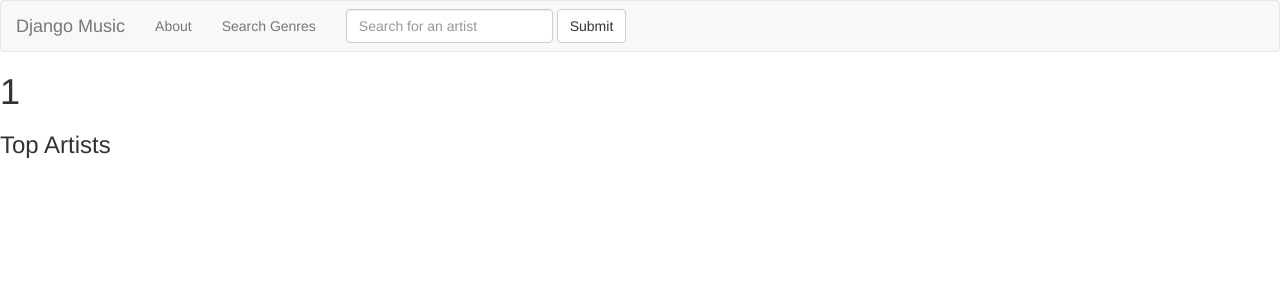
After one commit to caWhite/SoundBit, a Django app: page /genre/1/ in a window 1280 px wide. The commit adds this page. Shown: the top 300 px of the page. Run offline with Django 3.2, Linux system fonts and the light colour scheme; data that the repository does not hold is empty; some libraries are stand-ins or nearby versions.

Commit message:
url /artist/ now takes echonest id integer, keys + genres moved to variables.py, CSS + template inheritence

```diff
--- a/music/urls.py
+++ b/music/urls.py
@@ -2,6 +2,9 @@ from django.conf.urls import url, patterns, include
 
 urlpatterns = patterns('music.views',
 	url(r'^$', 'index', name = 'index'),
-	url(r'^search$', 'search', name = 'search'),
-	url(r'^artist/(?P<name>.+)', 'artist', name = 'artist'),
+	url(r'^search/$', 'search', name = 'search'),
+	url(r'^artist/(?P<artist_id>.+)$', 'artist', name = 'artist'),
+	url(r'^artist/', 'artist', name = 'artist'),
+	url(r'^genre/(?P<genre>.+)/', 'genre', name = 'genre'),
+	url(r'^genre/$','genre', name = 'genre')
 	)
--- a/music/views.py
+++ b/music/views.py
@@ -1,74 +1,194 @@
 from django.shortcuts import render, render_to_response, redirect
 from django.http import HttpResponse
+#from django.utils.http imnport urlencode --- don't need?
 import requests, json
+from variables import ECHO_API_KEY, genres
 # Create your views here.
 
-ECHO_API_KEY = 'VRATZ6WBCFTG00HZA'
+#ECHO_API_KEY = 'VRATZ6WBCFTG00HZA'
+SEVEN_DIGITAL_CONSUMER = '7dsmbgsr26pt'
+SEVEN_DIGITAL_SECRET = '4r4zkx5598dragxm'
 
 def index(request):
 	return render_to_response('index.html')
 
-def register(request):
-	pass
-
-def login(request):
-	pass
-
 def search(request):
-	context = {}
-	if request.method == 'POST':
-		artist = request.POST.get('search')
-
-		context['artist'] = artist
-		context['similar'] = get_similar(artist)
-		context['bio'] = get_bio(artist)
-
-		return redirect('artist', name=artist)
+	if request.method == "GET":
+		artist = request.GET.get("name")
+		if artist:
+			return redirect("artist", artist_id=get_id(artist))
+		else:
+			return render(request, "search.html")
+	else:
+		if not request.POST.get('name'):
+			return render(request, "search.html", {'error': "No artist's name entered!"})
+		else:
+			artist = request.POST['name']
+			return redirect("artist", artist_id=get_id(artist))
 
 
+def artist(request, artist_id = None):
+	if not artist_id or artist_id == 'None':
+		return redirect("search")
 	else:
-		return render(request, 'search.html')
+		context = dict(
+			artist_name = get_name(artist_id),
+			bio = get_bio(artist_id),
+			similar = get_similar(artist_id),
+			)
+		print get_id(get_name(artist_id),'id:7digital-US')
+		return render(request,"bio.html", context)
 
-def artist(request, name):
-		artist_id = get_id(name)
-		context = dict(
-		artist=name.replace('-',' '),
-		similar=get_similar(artist_id),
-		bio=get_bio(artist_id),
-		)
-		print get_bio(artist_id)
-		return render(request, 'bio.html', context)
+def get_name(artist_id):
+	url = 'http://developer.echonest.com/api/v4/song/search'
+	params = dict(
+	api_key= ECHO_API_KEY,
+	artist_id=  artist_id,
+	results = 1,
+	)
+	r = requests.get(url=url, params=params)
+	try:
+		return r.json()['response']['songs'][0]['artist_name']
+	except KeyError:
+		return None
 
-def get_id(artist):
+def top_songs(artist_id, limit = 5, sort = 'song_hotttnesss-desc'):
+	url = 'http://developer.echonest.com/api/v4/song/search'
+
+	params = dict(
+	api_key= ECHO_API_KEY,
+	artist_id=  artist_id,
+	results= limit,
+	bucket = ['tracks', 'id:spotify']
+	)
+	r = requests.get(url=url, params=params)
+	#return [s['artist_foreign_ids']]
+
+#Returns echonest ID for given artist parameter, takes optional namespace parameter to return id in the given namespace
+def get_id(artist, namespace = None):
 	url = 'http://developer.echonest.com/api/v4/artist/search'
-	params = dict(
+	if namespace:
+		params = dict(
 		api_key= ECHO_API_KEY,
 		name= artist,
 		results= 1,
+		bucket = namespace
 		)
-	r = requests.get(url=url, params=params)
-	data = json.loads(r.text)
-	return data['response']['artists'][0].get('id')
+		r = requests.get(url=url, params=params)
+		print r.url
+		try:
+			return r.json()['response']['artists'][0]['foreign_ids'][0]['foreign_id']
+		except IndexError:
+			return None
+	else:
+		params = dict(
+			api_key= ECHO_API_KEY,
+			name= artist,
+			results= 1,
+			)
+		r = requests.get(url=url, params=params)
+		try:
+			return r.json()['response']['artists'][0].get('id')
+		except IndexError:
+			return None
 
 def get_bio(artist_id):
 	url = 'http://developer.echonest.com/api/v4/artist/biographies'
 	params = dict(
 		api_key= ECHO_API_KEY,
 		id= artist_id,
-		results= 1,
+		license='cc-by-sa',
+		results=5,
 		)
 	r = requests.get(url=url, params=params)
-	data = json.loads(r.text)
-	return data['response']['biographies'][0]['text']
+	data = r.json()
+	try:
+		bios = data['response']['biographies']
+		for b in bios:
+			if b['license']['attribution'] == 'Last.fm':
+				return b
+	except (KeyError, IndexError) as e:
+		return None
 
 def get_similar(artist_id, limit = 'False'):
 	url = 'http://developer.echonest.com/api/v4/artist/similar'
 	params = dict(
 		api_key = ECHO_API_KEY,
 		id = artist_id,
-		bucket = 'images',
 		limit = limit,
 	)
 	r = requests.get(url=url, params=params)
-	data =  json.loads(r.text)['response']['artists']
-	return [a for a in data]
+	try:
+		data =  r.json()['response']['artists']
+		return [a for a in data]
+	except KeyError:
+		return None
+
+# ***** Views pertaining to genres *****
+def genre(request, genre= None):
+	if request.method == 'POST':
+		return redirect('genre', request.POST.get('genre'))
+	else:
+		if genre:
+			context = dict(
+				genre = dict(
+					name = genre,
+					profile = get_profile(genre),
+					similar = get_top_artists(genre)
+					)
+				)
+			return render(request, 'genre.html', context)
+		else:
+			context = dict(
+				#genres = allgenres()
+				genres = genres
+				)
+			print allgenres()
+			return render(request, 'genre_empty.html', context)
+
+def allgenres():
+	url = 'http://developer.echonest.com/api/v4/genre/list'
+	params = dict(
+		api_key= ECHO_API_KEY,
+		)
+	r = requests.get(url=url, params=params)
+	return [a['name'] for a in r.json()['response']['genres']]
+
+def get_genre(artistName):
+	url = 'http://developer.echonest.com/api/v4/artist/search'
+	params = dict(
+		api_key= ECHO_API_KEY,
+		name= artistName,
+		results= 1,
+		bucket= 'genre',
+		)
+	r = requests.get(url=url, params=params)
+	data = r.json()
+	try:
+		return [g['name'] for g in data['response']['artists'][0]['genres'][:3]]
+	except IndexError:
+
+		return None
+
+def get_top_artists(genre, results = 10):
+	url = 'http://developer.echonest.com/api/v4/genre/artists'
+	params = dict(
+		api_key = ECHO_API_KEY,
+		name = genre,
+		results = results,
+		)
+	r = requests.get(url=url,params=params)
+	return [a for a in r.json()['response']['artists']]
+
+def get_profile(genre):
+	url = 'http://developer.echonest.com/api/v4/genre/profile'
+	params = dict(
+		api_key = ECHO_API_KEY,
+		name = genre,
+		bucket = ['description', 'urls'],
+		)
+	r = requests.get(url=url,params=params)
+	data = r.json()
+	return dict(description = data['response']['genres'][0].get('description'),
+		url = data['response']['genres'][0].get('urls').get('wikipedia_url'),
+		)
--- /dev/null
+++ b/templates/base.html
@@ -0,0 +1,56 @@
+<!DOCTYPE html>
+<html lang="en">
+  <head>
+    <meta charset="utf-8">
+    <meta http-equiv="X-UA-Compatible" content="IE=edge">
+    <meta name="viewport" content="width=device-width, initial-scale=1">
+    <title>Django Music</title>
+
+    <!-- Bootstrap -->
+    <link rel="stylesheet" href="https://maxcdn.bootstrapcdn.com/bootstrap/3.3.2/css/bootstrap.min.css">
+
+    <!-- HTML5 shim and Respond.js for IE8 support of HTML5 elements and media queries -->
+    <!-- WARNING: Respond.js doesn't work if you view the page via file:// -->
+    <!--[if lt IE 9]>
+      <script src="https://oss.maxcdn.com/html5shiv/3.7.2/html5shiv.min.js"></script>
+      <script src="https://oss.maxcdn.com/respond/1.4.2/respond.min.js"></script>
+    <![endif]-->
+  </head>
+  <body>
+	<nav class="navbar navbar-default">
+	  <div class="container-fluid">
+	    <!-- Brand and toggle get grouped for better mobile display -->
+	    <div class="navbar-header">
+	      <button type="button" class="navbar-toggle collapsed" data-toggle="collapse" data-target="#bs-example-navbar-collapse-1">
+	        <span class="sr-only">Toggle navigation</span>
+	        <span class="icon-bar"></span>
+	        <span class="icon-bar"></span>
+	        <span class="icon-bar"></span>
+	      </button>
+	      <a class="navbar-brand" href="{% url 'search' %}">Django Music</a>
+	    </div>
+
+	    <!-- Collect the nav links, forms, and other content for toggling -->
+	    <div class="collapse navbar-collapse" id="bs-example-navbar-collapse-1">
+	      <ul class="nav navbar-nav">
+	      	<li><a href='#'>About</a></li>
+	        <li><a href="{% url 'genre' %}">Search Genres</a></li>
+	      <form class="navbar-form navbar-left" role="search" method="GET" action={% url 'search' %}>
+	      	{% csrf_token %}
+	        <div class="form-group">
+	          <input type="text" name="name" class="form-control" placeholder="Search for an artist">
+	        </div>
+	        <button type="submit" class="btn btn-default">Submit</button>
+	      </form>
+	    </div><!-- /.navbar-collapse -->
+	  </div><!-- /.container-fluid -->
+	</nav>
+    {% block body %}
+
+    {% endblock %}
+    <!-- jQuery (necessary for Bootstrap's JavaScript plugins) -->
+    <script src="https://ajax.googleapis.com/ajax/libs/jquery/1.11.2/jquery.min.js"></script>
+    <!-- Include all compiled plugins (below), or include individual files as needed -->
+	<script src="https://maxcdn.bootstrapcdn.com/bootstrap/3.3.2/js/bootstrap.min.js"></script>
+  </body>
+</html>
--- /dev/null
+++ b/templates/genre.html
@@ -0,0 +1,12 @@
+{% extends 'base.html' %}
+
+{% block body %}
+	<h1>{{genre.name|capfirst}}</h1>
+	<p>{{genre.profile.description}}</p>
+	<h3> Top Artists </h3>
+	<ul>
+		{% for s in genre.similar %}
+			<li><a href="{% url 'artist' s.id %}">{{s.name}}</a></li>
+		{% endfor %}
+	</ul>
+{% endblock %}
```
Also changed, not shown: music/variables.py (added, +4 -0 lines), templates/bio.html (+17 -11 lines), templates/genre_empty.html (added, +15 -0 lines), templates/search.html (+5 -7 lines), 4 other files.
